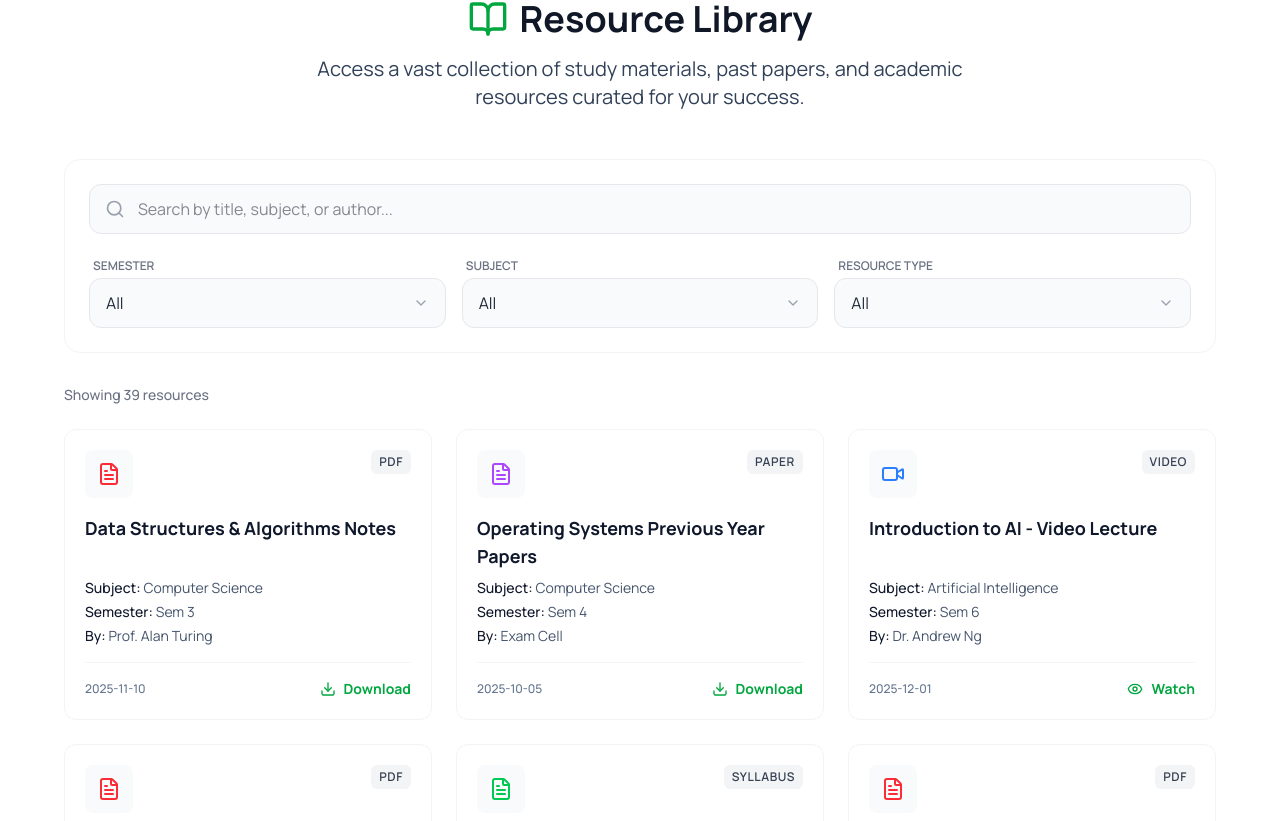
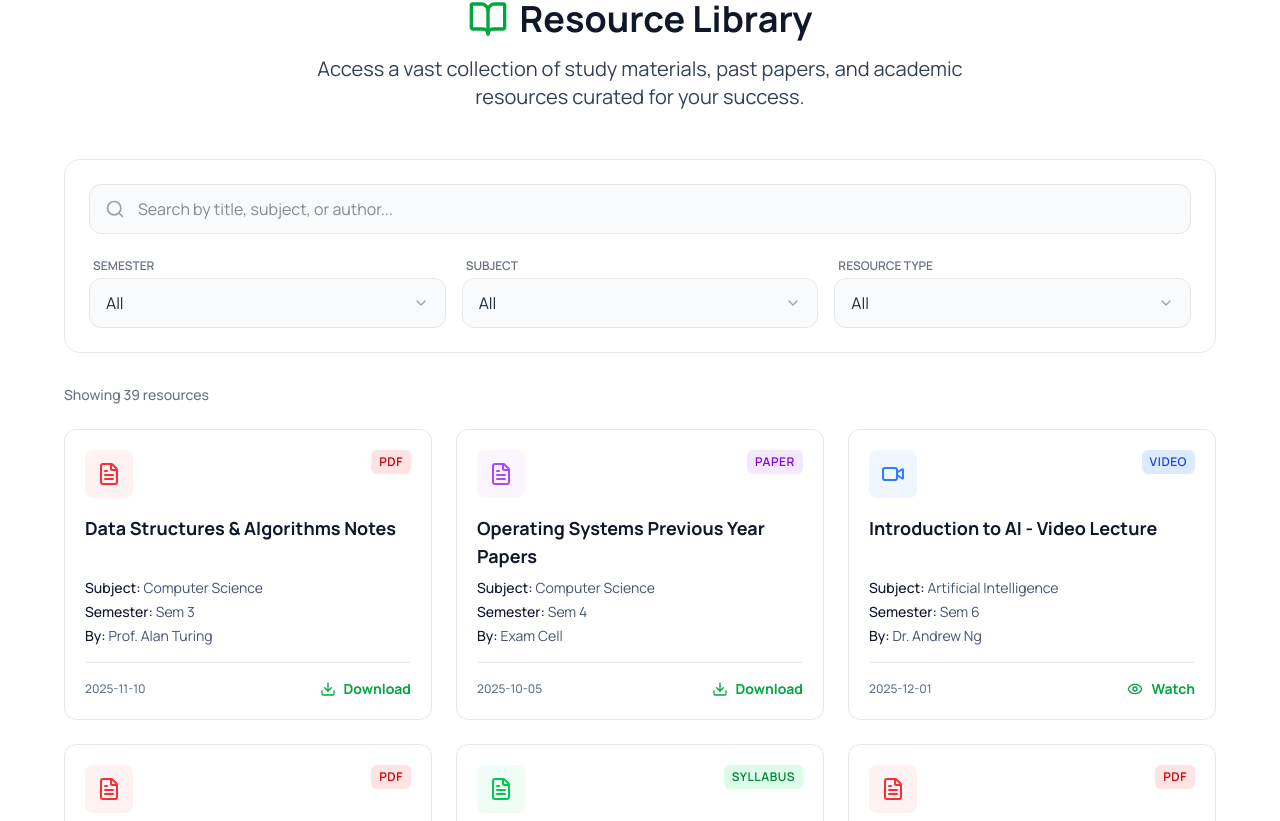
Before and after one commit to Pruthivi13/campus-connect, a React (Vite) app: page /resources in a window 1280 px wide. Shown: the part 619-1440 px from the top of the page. Built offline with nearby package versions, Linux system fonts and the light colour scheme.

Commit message:
feat: Improve UI visibility and styling for Notices and Resources

```diff
--- a/src/components/Header.jsx
+++ b/src/components/Header.jsx
@@ -83,7 +83,7 @@ const Header = () => {
             {/* Logo Container */}
             <div className="relative h-[180px] w-[500px]">
               <img
-                src="/logo.png"
+                src={`/logo.png?v=${new Date().getTime()}`}
                 alt="Campus Connect Logo"
                 className="h-full w-auto object-contain object-left scale-150 origin-left transition-all duration-500 ease-in-out"
               />
--- a/src/components/common/Dropdown.jsx
+++ b/src/components/common/Dropdown.jsx
@@ -28,7 +28,7 @@ const Dropdown = ({ label, options, value, onChange }) => {
         className={`w-full text-left px-4 py-3 rounded-xl border bg-gray-50 dark:bg-black text-gray-800 dark:text-white transition-all duration-200 outline-none flex items-center justify-between
           ${isOpen
             ? 'border-green-500 ring-2 ring-green-500/20 shadow-[0_0_15px_-3px_rgba(34,197,94,0.2)]'
-            : 'border-gray-200 dark:border-green-500/10 hover:border-green-400 dark:hover:border-green-500/30'
+            : 'border-gray-200 dark:border-green-500/30 hover:border-green-400 dark:hover:border-green-500/50'
           }`}
       >
         <span className="block truncate">{value}</span>
@@ -40,7 +40,7 @@ const Dropdown = ({ label, options, value, onChange }) => {
 
       {/* Dropdown Menu */}
       {isOpen && (
-        <div className="absolute z-50 w-full mt-2 bg-white dark:bg-black rounded-xl shadow-xl border border-gray-100 dark:border-green-500/10 max-h-60 overflow-auto animate-in fade-in slide-in-from-top-2 duration-200
+        <div className="absolute z-50 w-full mt-2 bg-white dark:bg-black rounded-xl shadow-xl border border-gray-200 dark:border-green-500/30 max-h-60 overflow-auto animate-in fade-in slide-in-from-top-2 duration-200
           [&::-webkit-scrollbar]:w-1.5
           [&::-webkit-scrollbar-track]:bg-transparent
           [&::-webkit-scrollbar-thumb]:bg-gray-300
--- a/src/components/resources/ResourceCard.jsx
+++ b/src/components/resources/ResourceCard.jsx
@@ -12,13 +12,40 @@ const ResourceCard = ({ resource }) => {
         }
     };
 
+    const getStyle = (type) => {
+        switch (type) {
+            case 'PDF': return {
+                badge: 'bg-red-100 dark:bg-red-900/30 text-red-700 dark:text-red-300',
+                iconBg: 'bg-red-50 dark:bg-red-900/20'
+            };
+            case 'Video': return {
+                badge: 'bg-blue-100 dark:bg-blue-900/30 text-blue-700 dark:text-blue-300',
+                iconBg: 'bg-blue-50 dark:bg-blue-900/20'
+            };
+            case 'Paper': return {
+                badge: 'bg-purple-100 dark:bg-purple-900/30 text-purple-700 dark:text-purple-300',
+                iconBg: 'bg-purple-50 dark:bg-purple-900/20'
+            };
+            case 'Syllabus': return {
+                badge: 'bg-green-100 dark:bg-green-900/30 text-green-700 dark:text-green-300',
+                iconBg: 'bg-green-50 dark:bg-green-900/20'
+            };
+            default: return {
+                badge: 'bg-gray-100 dark:bg-gray-800 text-gray-700 dark:text-gray-300',
+                iconBg: 'bg-gray-50 dark:bg-gray-800/50'
+            };
+        }
+    };
+
+    const styles = getStyle(resource.type);
+
     return (
-        <div className="bg-white dark:bg-black rounded-xl border border-gray-100 dark:border-green-500/10 p-5 dark:shadow-[0_0_40px_-10px_rgba(34,197,94,0.3)] hover:dark:shadow-[0_0_50px_-8px_rgba(34,197,94,0.4)] hover:-translate-y-1 transition-all duration-300 group">
+        <div className="bg-white dark:bg-black rounded-xl border border-gray-200 dark:border-green-500/30 p-5 hover:shadow-[0_0_30px_-5px_rgba(34,197,94,0.15)] dark:shadow-[0_0_40px_-10px_rgba(34,197,94,0.3)] hover:dark:shadow-[0_0_50px_-8px_rgba(34,197,94,0.4)] hover:-translate-y-1 transition-all duration-300 group">
             <div className="flex items-start justify-between mb-4">
-                <div className="bg-gray-50 dark:bg-green-900/20 p-3 rounded-lg group-hover:scale-110 transition-transform duration-300">
+                <div className={`${styles.iconBg} p-3 rounded-lg group-hover:scale-110 transition-transform duration-300`}>
                     {getIcon(resource.type)}
                 </div>
-                <span className="text-xs font-semibold px-2 py-1 rounded-md bg-gray-100 dark:bg-green-900/30 text-gray-700 dark:text-green-300 uppercase tracking-wider">
+                <span className={`text-xs font-semibold px-2 py-1 rounded-md ${styles.badge} uppercase tracking-wider`}>
                     {resource.type}
                 </span>
             </div>
@@ -33,7 +60,7 @@ const ResourceCard = ({ resource }) => {
                 <p><span className="font-medium text-slate-900 dark:text-gray-300">By:</span> {resource.author}</p>
             </div>
 
-            <div className="pt-4 border-t border-gray-100 dark:border-green-500/10 flex justify-between items-center">
+            <div className="pt-4 border-t border-gray-200 dark:border-green-500/20 flex justify-between items-center">
                 <span className="text-xs text-slate-500 dark:text-gray-500 font-medium">{resource.date}</span>
                 <a
                     href={resource.downloadLink}
--- a/src/pages/Notices.jsx
+++ b/src/pages/Notices.jsx
@@ -18,11 +18,11 @@ const Notices = () => {
 
   const getTypeColor = (type) => {
     switch (type) {
-      case 'placement': return 'bg-purple-500/20 text-purple-300 border-l-purple-500';
-      case 'academic': return 'bg-blue-500/20 text-blue-300 border-l-blue-500';
-      case 'admin': return 'bg-red-500/20 text-red-300 border-l-red-500';
-      case 'event': return 'bg-yellow-500/20 text-yellow-300 border-l-yellow-500';
-      default: return 'bg-gray-500/20 text-gray-300 border-l-gray-500';
+      case 'placement': return 'border-l-purple-600';
+      case 'academic': return 'border-l-blue-600';
+      case 'admin': return 'border-l-red-600';
+      case 'event': return 'border-l-yellow-600';
+      default: return 'border-l-gray-600';
     }
   };
 
@@ -96,7 +96,7 @@ const Notices = () => {
             filteredNotices.map((notice) => (
               <div
                 key={notice.id}
-                className={`bg-white dark:bg-black p-6 rounded-2xl border-0 dark:shadow-[0_0_40px_-10px_rgba(34,197,94,0.3)] hover:dark:shadow-[0_0_50px_-8px_rgba(34,197,94,0.4)] transition-all duration-300 hover:-translate-y-1 cursor-pointer group border-l-4 ${getTypeColor(notice.type)}`}
+                className={`bg-white dark:bg-black p-6 rounded-2xl border border-gray-200 dark:border-gray-800 shadow-md dark:shadow-[0_0_40px_-10px_rgba(34,197,94,0.3)] hover:dark:shadow-[0_0_50px_-8px_rgba(34,197,94,0.4)] transition-all duration-300 hover:-translate-y-1 cursor-pointer group border-l-4 ${getTypeColor(notice.type)}`}
               >
                 <div className="flex items-start gap-4">
                   {/* Icon */}
@@ -107,7 +107,7 @@ const Notices = () => {
                   {/* Content */}
                   <div className="flex-1 min-w-0">
                     <div className="flex flex-col md:flex-row md:justify-between md:items-start gap-2 mb-3">
-                      <h3 className="text-lg font-semibold text-slate-900 dark:text-white leading-tight group-hover:text-green-600 dark:group-hover:text-green-400 transition-colors">
+                      <h3 className="text-lg font-semibold text-slate-900 dark:text-white drop-shadow-sm leading-tight group-hover:text-green-600 dark:group-hover:text-green-400 transition-colors">
                         {notice.text}
                       </h3>
                       <span className="text-sm text-slate-600 dark:text-gray-400 font-medium whitespace-nowrap flex items-center gap-1.5">
--- a/src/pages/Resources.jsx
+++ b/src/pages/Resources.jsx
@@ -49,7 +49,7 @@ const Resources = () => {
         </div>
 
         {/* Controls */}
-        <div className="bg-white dark:bg-black p-6 rounded-2xl border border-gray-100 dark:border-green-500/10 mb-8 dark:shadow-[0_0_40px_-10px_rgba(34,197,94,0.2)]">
+        <div className="bg-white dark:bg-black p-6 rounded-2xl border border-gray-200 dark:border-green-500/30 mb-8 dark:shadow-[0_0_40px_-10px_rgba(34,197,94,0.2)]">
           <div className="flex flex-col gap-6">
 
             {/* Search Bar */}
```
